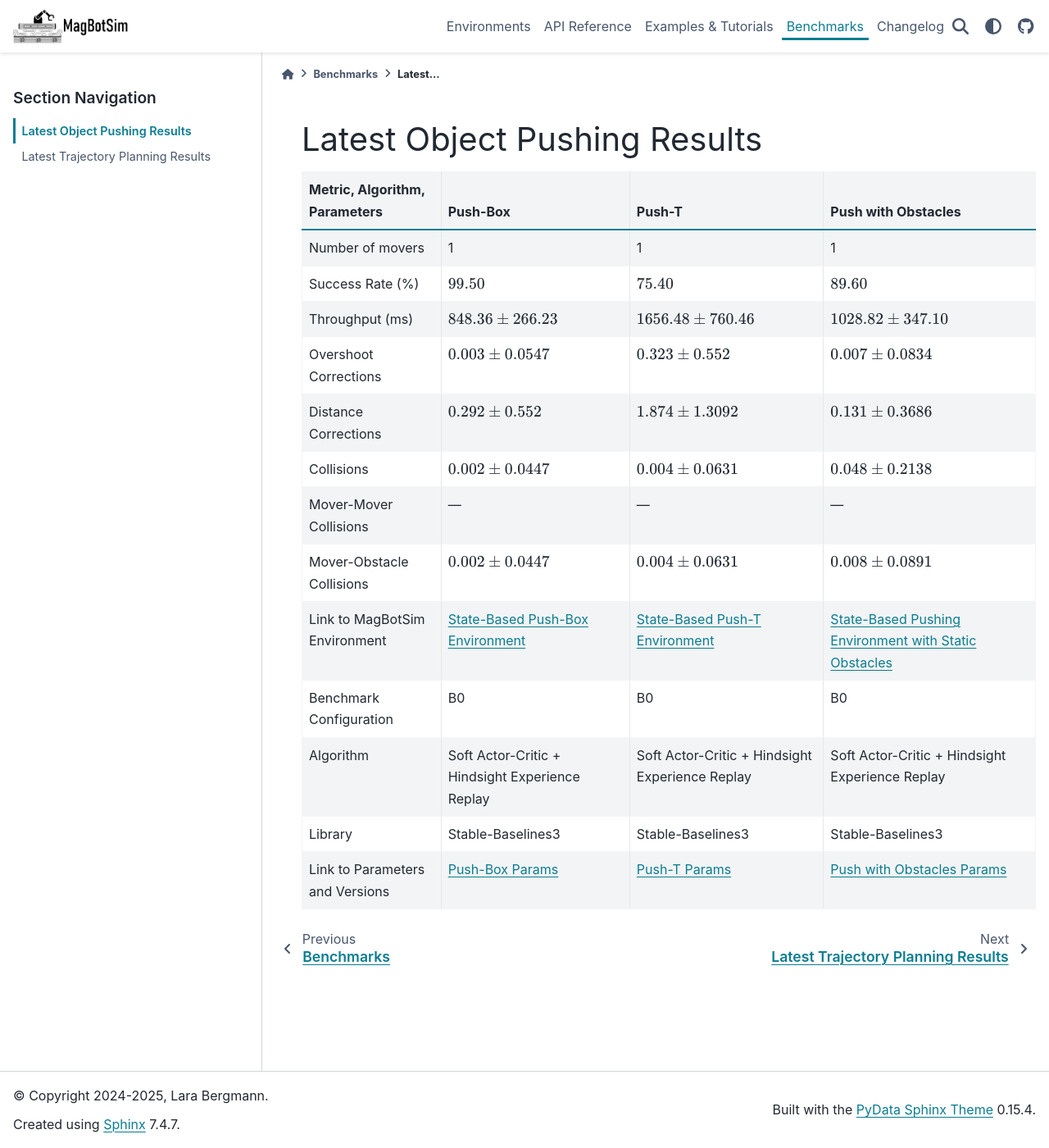
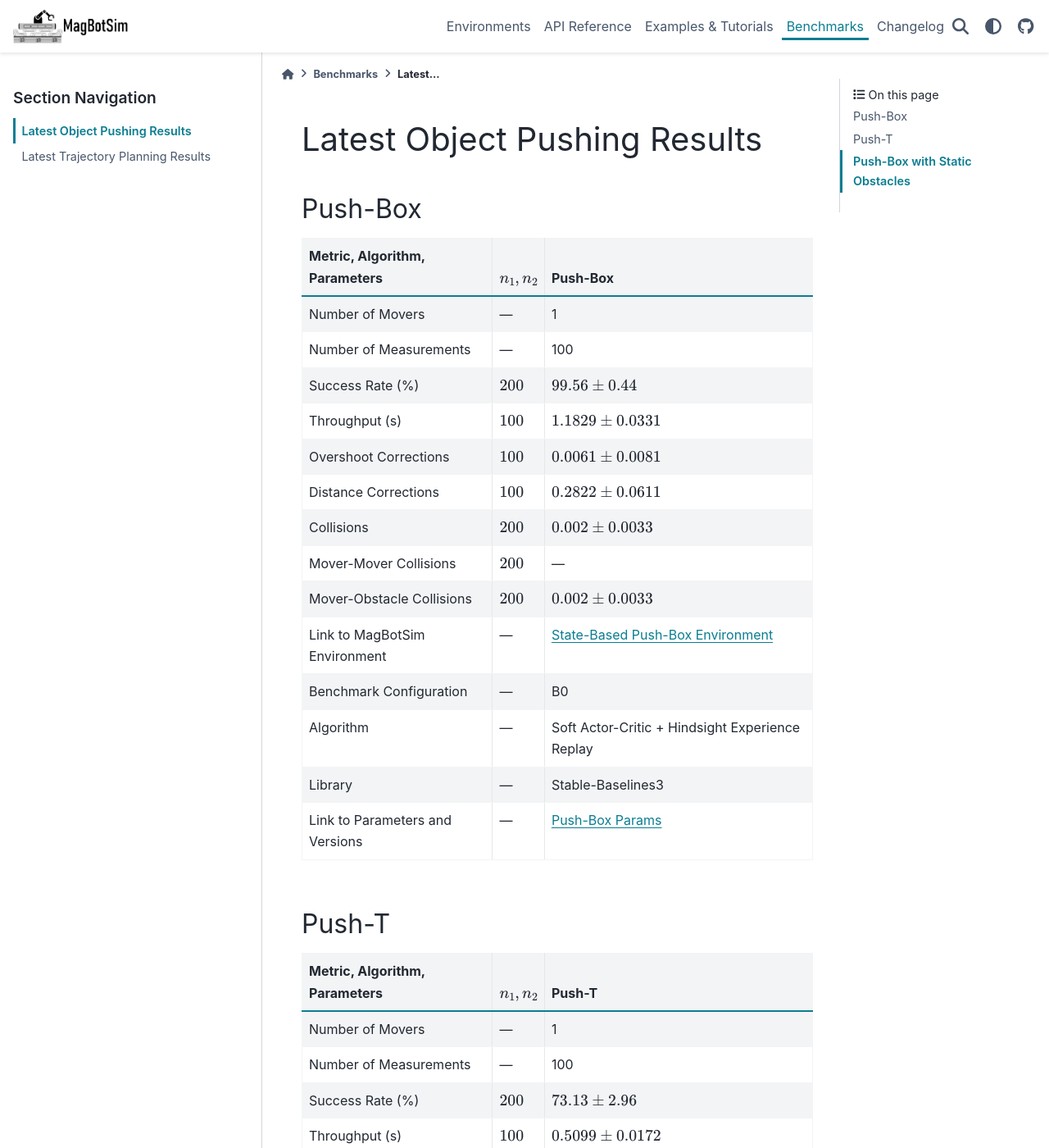
Before and after one commit to ubi-coro/MagBotSim, a Sphinx documentation site: the page built from docs/benchmarks/results_object_pushing.rst, in a window 1280 px wide and 1400 px high. Shown: the whole window at 82% size. Built offline with Sphinx 7.4.7 and the PyData theme 0.15.4, drawn with Linux system fonts in a browser that asks for light colours; some of the changed text lies outside the part shown.

Commit message:
update benchmark docs

```diff
--- a/docs/benchmarks/results_object_pushing.rst
+++ b/docs/benchmarks/results_object_pushing.rst
@@ -3,20 +3,65 @@
 Latest Object Pushing Results
 =============================
 
-=============================== ============================================================================================================= ========================================================================================================= =======================================================================================================================================
-Metric, Algorithm, Parameters   Push-Box                                                                                                      Push-T                                                                                                    Push with Obstacles
-=============================== ============================================================================================================= ========================================================================================================= =======================================================================================================================================
-Number of movers                1                                                                                                             1                                                                                                         1
-Success Rate (%)                :math:`99.50`                                                                                                 :math:`75.40`                                                                                             :math:`89.60`
-Throughput (ms)                 :math:`848.36\pm266.23`                                                                                       :math:`1656.48\pm760.46`                                                                                  :math:`1028.82\pm347.10`
-Overshoot Corrections           :math:`0.003\pm0.0547`                                                                                        :math:`0.323\pm0.552`                                                                                     :math:`0.007\pm0.0834`
-Distance Corrections            :math:`0.292\pm0.552`                                                                                         :math:`1.874\pm1.3092`                                                                                    :math:`0.131\pm0.3686`
-Collisions                      :math:`0.002\pm0.0447`                                                                                        :math:`0.004\pm0.0631`                                                                                    :math:`0.048\pm0.2138`
-Mover-Mover Collisions          ---                                                                                                           ---                                                                                                       ---
-Mover-Obstacle Collisions       :math:`0.002\pm0.0447`                                                                                        :math:`0.004\pm0.0631`                                                                                    :math:`0.008\pm0.0891`
-Link to MagBotSim Environment   :ref:`state_based_push_box_env`                                                                               :ref:`state_based_push_t_env`                                                                             :ref:`state_based_pushing_with_static_obstacle_env`
-Benchmark Configuration         B0                                                                                                            B0                                                                                                        B0
-Algorithm                       Soft Actor-Critic + Hindsight Experience Replay                                                               Soft Actor-Critic + Hindsight Experience Replay                                                           Soft Actor-Critic + Hindsight Experience Replay
-Library                         Stable-Baselines3                                                                                             Stable-Baselines3                                                                                         Stable-Baselines3
-Link to Parameters and Versions `Push-Box Params <https://github.com/ubi-coro/MagBotSim/blob/main/docs/parameters/push_box_sac_her_B0.yaml>`_ `Push-T Params <https://github.com/ubi-coro/MagBotSim/blob/main/docs/parameters/push_t_sac_her_B0.yaml>`_ `Push with Obstacles Params <https://github.com/ubi-coro/MagBotSim/blob/main/docs/parameters/pushing_static_obstacle_sac_her_B0.yaml>`_
-=============================== ============================================================================================================= ========================================================================================================= =======================================================================================================================================
+Push-Box
+--------
+=============================== =============== =============================================================================================================
+Metric, Algorithm, Parameters   :math:`n_1,n_2` Push-Box
+=============================== =============== =============================================================================================================
+Number of Movers                ---             1
+Number of Measurements          ---             100
+Success Rate (%)                :math:`200`     :math:`99.56\pm0.44`
+Throughput (s)                  :math:`100`     :math:`1.1829\pm0.0331`
+Overshoot Corrections           :math:`100`     :math:`0.0061\pm0.0081`
+Distance Corrections            :math:`100`     :math:`0.2822\pm0.0611`
+Collisions                      :math:`200`     :math:`0.002\pm0.0033`
+Mover-Mover Collisions          :math:`200`     ---
+Mover-Obstacle Collisions       :math:`200`     :math:`0.002\pm0.0033`
+Link to MagBotSim Environment   ---             :ref:`state_based_push_box_env`
+Benchmark Configuration         ---             B0
+Algorithm                       ---             Soft Actor-Critic + Hindsight Experience Replay
+Library                         ---             Stable-Baselines3
+Link to Parameters and Versions ---             `Push-Box Params <https://github.com/ubi-coro/MagBotSim/blob/main/docs/parameters/push_box_sac_her_B0.yaml>`_
+=============================== =============== =============================================================================================================
+
+Push-T
+------
+=============================== =============== =========================================================================================================
+Metric, Algorithm, Parameters   :math:`n_1,n_2` Push-T
+=============================== =============== =========================================================================================================
+Number of Movers                ---             1
+Number of Measurements          ---             100
+Success Rate (%)                :math:`200`     :math:`73.13\pm2.96`
+Throughput (s)                  :math:`100`     :math:`0.5099\pm0.0172`
+Overshoot Corrections           :math:`100`     :math:`0.3241\pm0.0546`
+Distance Corrections            :math:`100`     :math:`2.0763\pm0.119`
+Collisions                      :math:`200`     :math:`0.0046\pm0.0041`
+Mover-Mover Collisions          :math:`200`     ---
+Mover-Obstacle Collisions       :math:`200`     :math:`0.0046\pm0.0041`
+Link to MagBotSim Environment   ---             :ref:`state_based_push_t_env`
+Benchmark Configuration         ---             B0
+Algorithm                       ---             Soft Actor-Critic + Hindsight Experience Replay
+Library                         ---             Stable-Baselines3
+Link to Parameters and Versions ---             `Push-T Params <https://github.com/ubi-coro/MagBotSim/blob/main/docs/parameters/push_t_sac_her_B0.yaml>`_
+=============================== =============== =========================================================================================================
+
+Push-Box with Static Obstacles
+------------------------------
+=============================== =============== =======================================================================================================================================
+Metric, Algorithm, Parameters   :math:`n_1,n_2` Push with Obstacles
+=============================== =============== =======================================================================================================================================
+Number of Movers                ---             1
+Number of Measurements          ---             100
+Success Rate (%)                :math:`200`     :math:`91.26\pm1.92`
+Throughput (s)                  :math:`100`     :math:`0.9665\pm0.0322`
+Overshoot Corrections           :math:`100`     :math:`0.0036\pm0.0061`
+Distance Corrections            :math:`100`     :math:`0.1346\pm0.0394`
+Collisions                      :math:`200`     :math:`0.0451\pm0.0129`
+Mover-Mover Collisions          :math:`200`     ---
+Mover-Obstacle Collisions       :math:`200`     :math:`0.007\pm0.006`
+Link to MagBotSim Environment   ---             :ref:`state_based_pushing_with_static_obstacle_env`
+Benchmark Configuration         ---             B0
+Algorithm                       ---             Soft Actor-Critic + Hindsight Experience Replay
+Library                         ---             Stable-Baselines3
+Link to Parameters and Versions ---             `Push with Obstacles Params <https://github.com/ubi-coro/MagBotSim/blob/main/docs/parameters/pushing_static_obstacle_sac_her_B0.yaml>`_
+=============================== =============== =======================================================================================================================================
--- a/docs/parameters/push_box_sac_her_B0.yaml
+++ b/docs/parameters/push_box_sac_her_B0.yaml
@@ -46,7 +46,7 @@
     - seed: 0
 
 Evaluation Parameters:
-  - env_eval_seed: 42 # (+1 for each new episode)
+  - env_eval_seed: 4242 # (+1 for each new episode)
   - deterministic: True
   - max_position_err: 0.05
 
--- a/docs/parameters/push_t_sac_her_B0.yaml
+++ b/docs/parameters/push_t_sac_her_B0.yaml
@@ -46,7 +46,7 @@
     - seed: 0
 
 Evaluation Parameters:
-  - env_eval_seed: 42 # (+1 for each new episode)
+  - env_eval_seed: 4242 # (+1 for each new episode)
   - deterministic: True
   - eval_min_coverage: 0.7
   - max_position_err: 0.05
--- a/docs/parameters/pushing_static_obstacle_sac_her_B0.yaml
+++ b/docs/parameters/pushing_static_obstacle_sac_her_B0.yaml
@@ -44,7 +44,7 @@
     - seed: 0
 
 Evaluation Parameters:
-  - env_eval_seed: 42 # (+1 for each new episode)
+  - env_eval_seed: 4242 # (+1 for each new episode)
   - deterministic: True
   - max_position_err: 0.05
   - eval_obstacle_mode: "hard"
```
Also changed, not shown: docs/benchmarks.rst (+20 -18 lines), docs/benchmarks/results_trajectory_planning.rst (+42 -18 lines).
